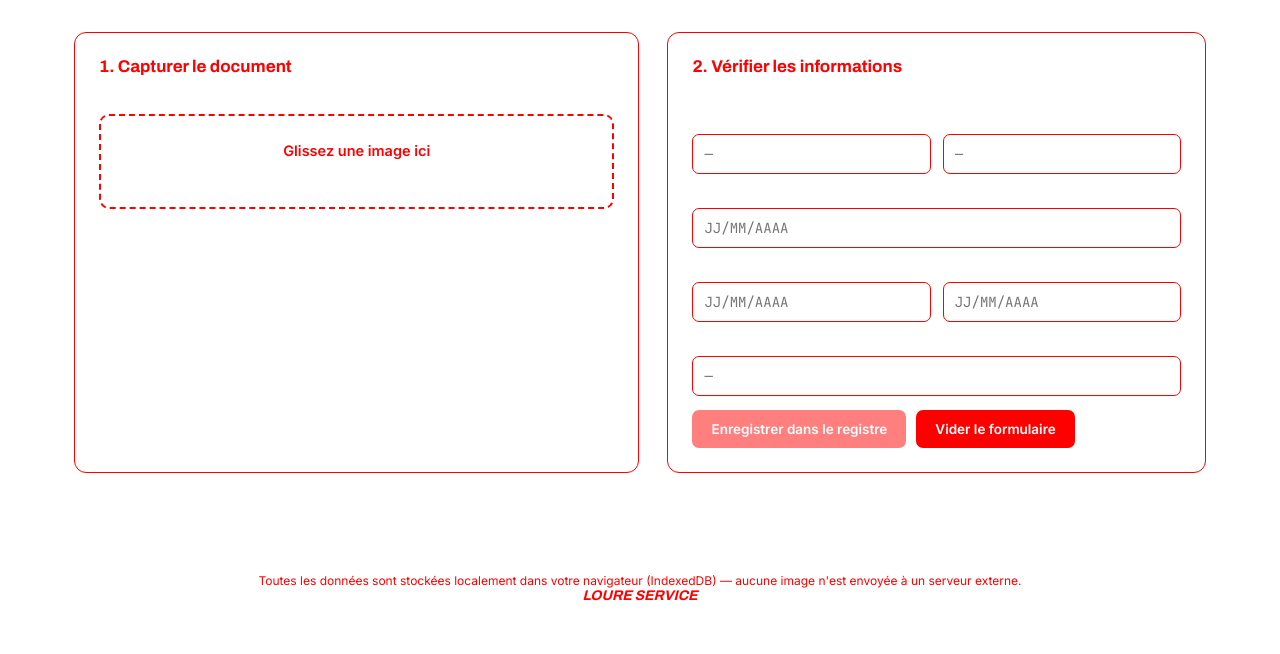
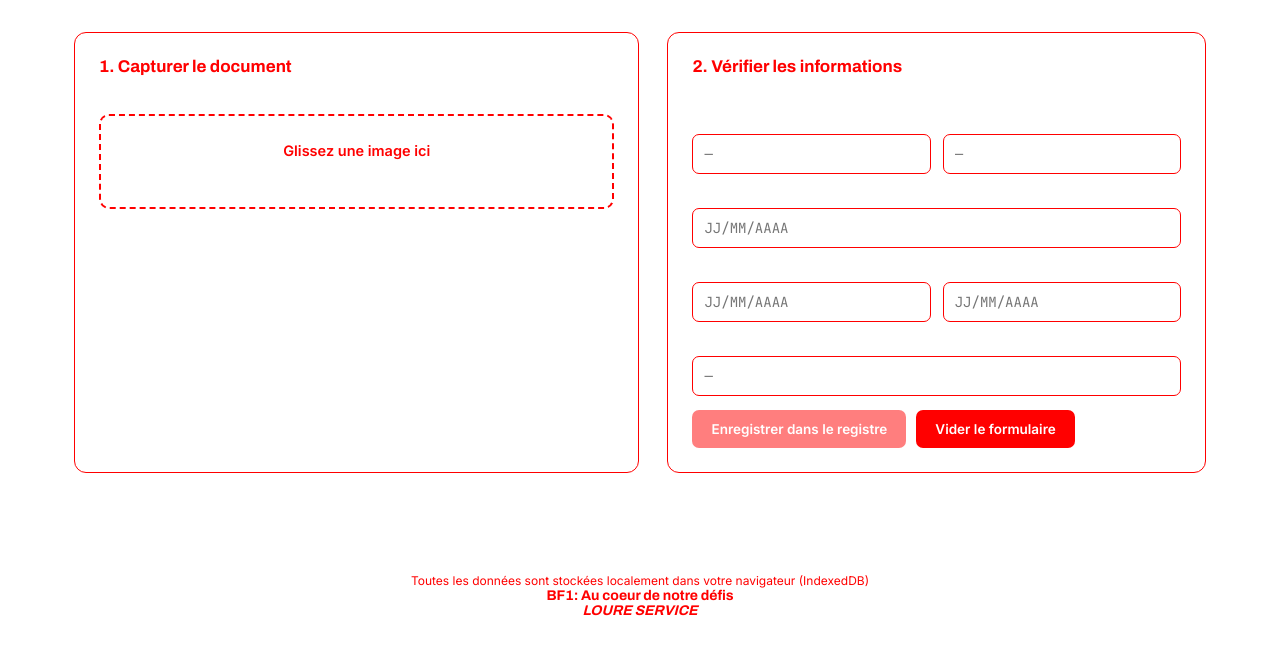
Before and after one commit to hamedlalegende494-coder/Scane-pi-ce-d-identit-BF1, a plain HTML site: page index.html in a window 1280 px wide. Shown: the part 80-734 px from the top of the page. Drawn offline with nearby package versions, Linux system fonts and the light colour scheme.

Commit message:
Update footer content in index.html

```diff
--- a/index.html
+++ b/index.html
@@ -258,7 +258,8 @@ table{width:100%;min-width:760px;border-collapse:collapse;font-size:13.5px;}
 
 </main>
 
-<footer>Toutes les données sont stockées localement dans votre navigateur (IndexedDB) — aucune image n'est envoyée à un serveur externe.
+<footer>Toutes les données sont stockées localement dans votre navigateur (IndexedDB)
+ <h3><b></b>BF1: Au coeur de notre défis</b></h3>
   <h3><i><b>LOURE SERVICE</h3></i></b>
 </footer>
 
```
